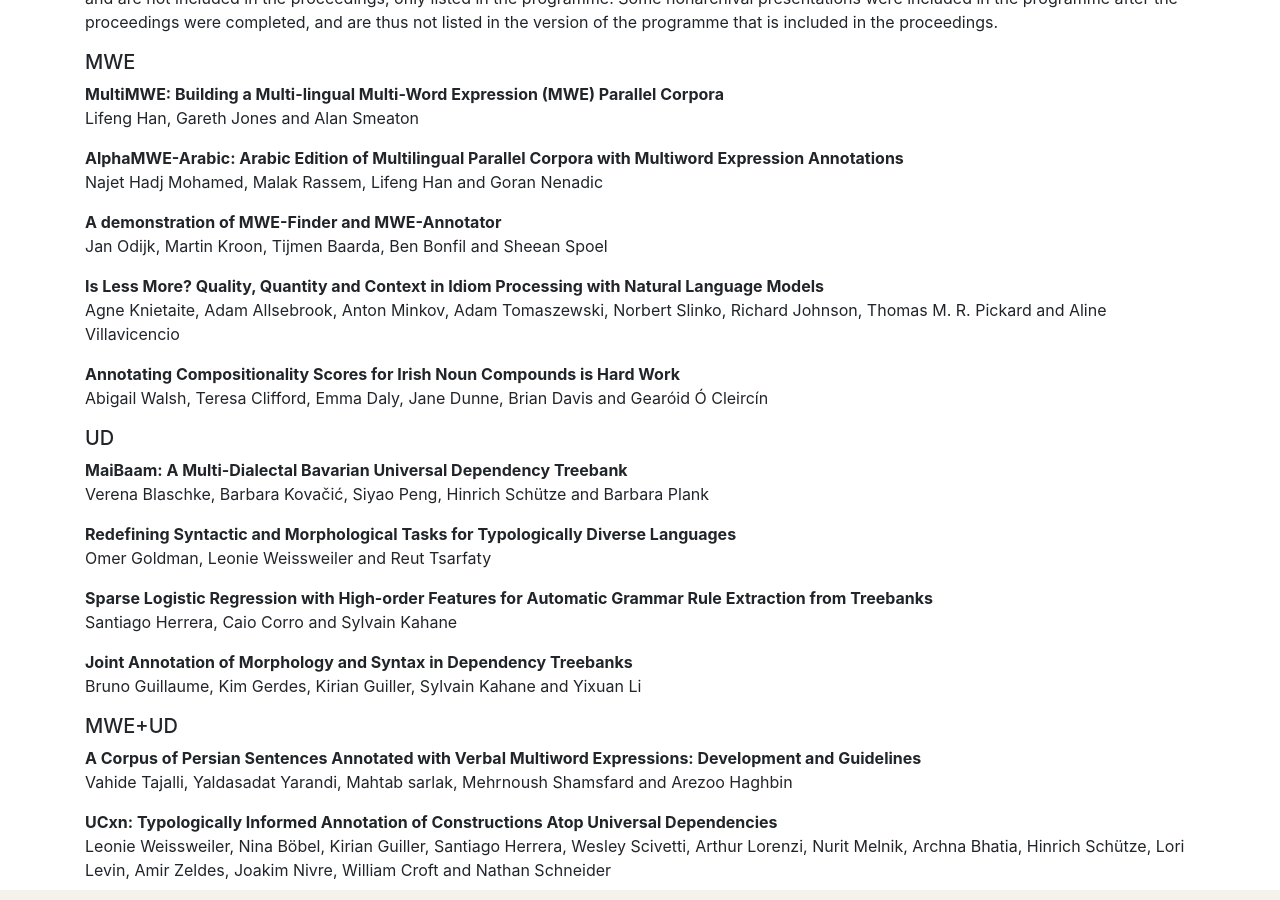
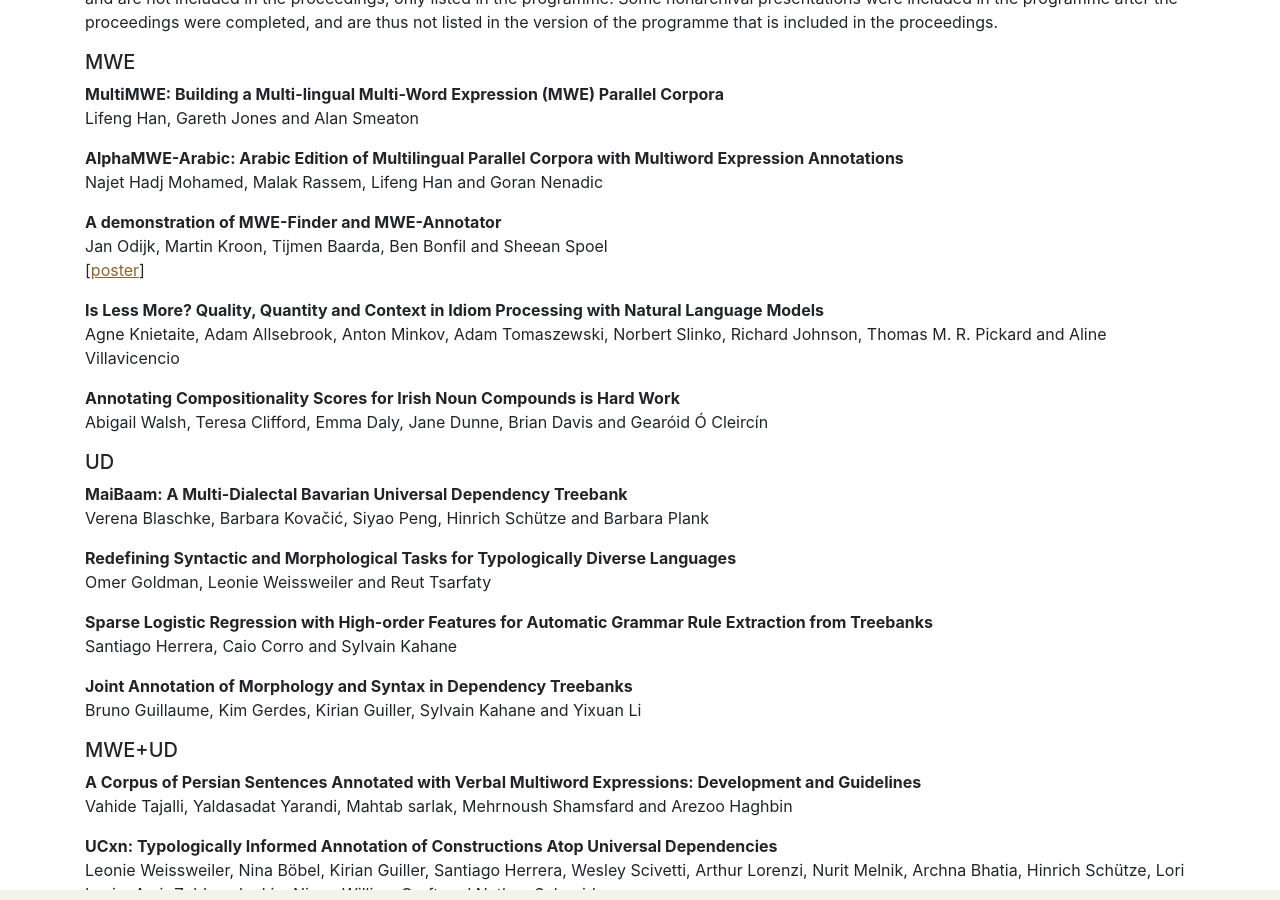
Before and after one commit to multiword/multiword.github.io, a Jekyll site: the page built from mweud2024/index.md, in a window 1280 px wide and 900 px high, scrolled down 6331 px. Built offline with Jekyll 4.4.1, drawn with Linux system fonts in a browser that asks for light colours; comment, search, counter and statistics services are not loaded.

Commit message:
Added poster Odijk

```diff
--- a/mweud2024/index.md
+++ b/mweud2024/index.md
@@ -430,7 +430,8 @@ Lifeng Han, Gareth Jones and Alan Smeaton
 Najet Hadj Mohamed, Malak Rassem, Lifeng Han and Goran Nenadic
 
 **A demonstration of MWE-Finder and MWE-Annotator**<br>
-Jan Odijk, Martin Kroon, Tijmen Baarda, Ben Bonfil and Sheean Spoel
+Jan Odijk, Martin Kroon, Tijmen Baarda, Ben Bonfil and Sheean Spoel<br>
+[<a href="posters/odijk-etal-2024-demonstration-poster.pdf">poster</a>]
 
 **Is Less More? Quality, Quantity and Context in Idiom Processing with Natural Language Models**<br>
 Agne Knietaite, Adam Allsebrook, Anton Minkov, Adam Tomaszewski, Norbert Slinko, Richard Johnson, Thomas M. R. Pickard and Aline Villavicencio
```
Also changed, not shown: 1 other file.
